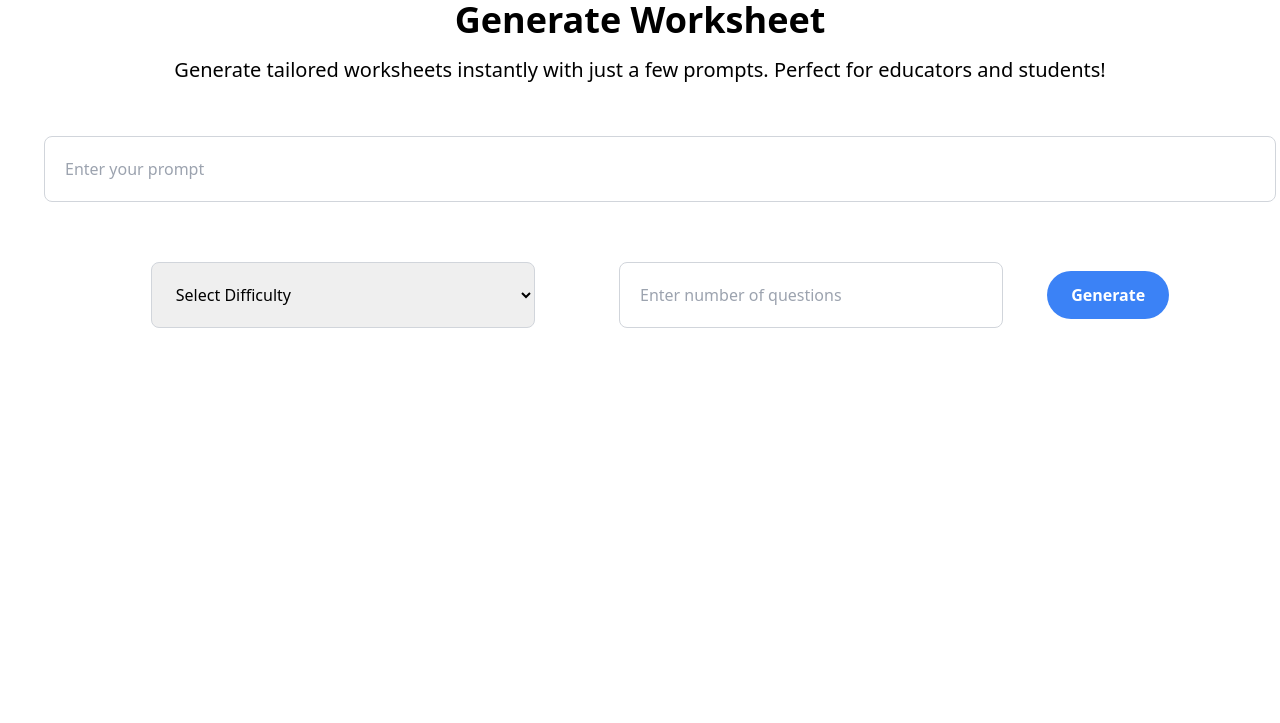
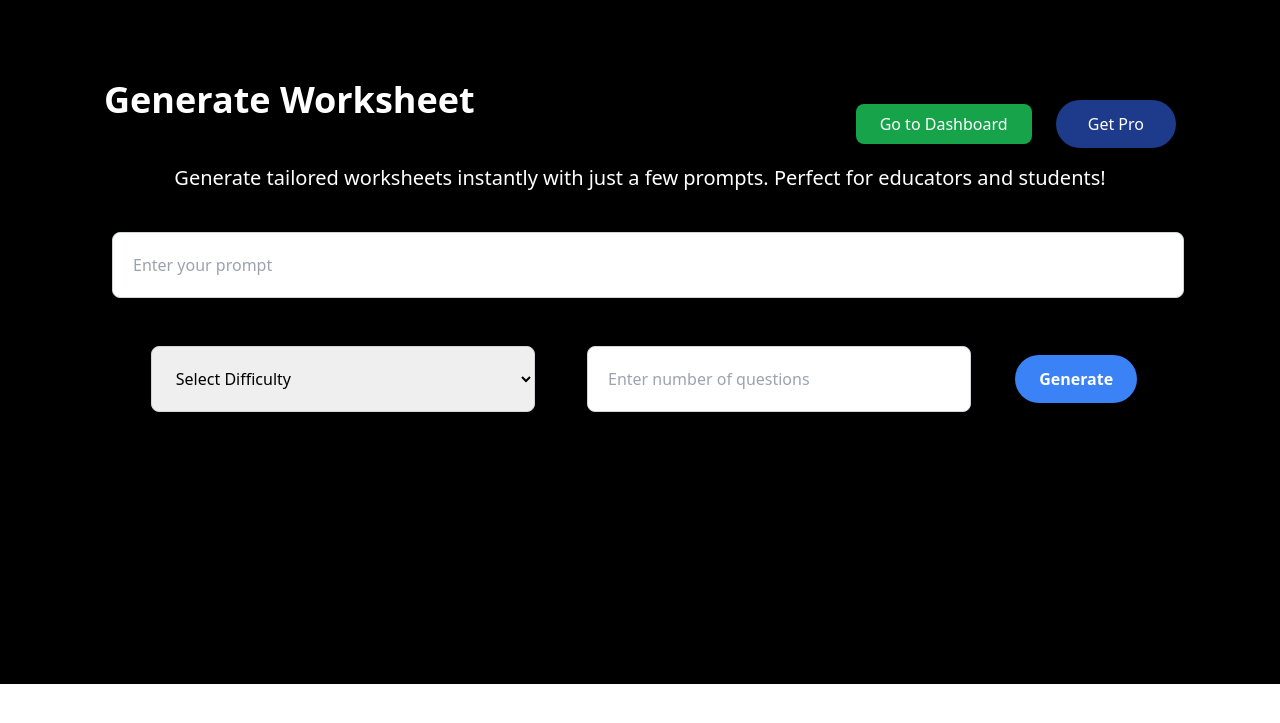
Before and after one commit to Faith-Nchang/WorkSheet.ai, a Flask app: page /generate in a window 1280 px wide. Shown: the top 723 px of the page. Run offline with Flask 3, Linux system fonts and the light colour scheme; some libraries are stand-ins or nearby versions.

Commit message:
updated UI

```diff
--- a/templates/generate.html
+++ b/templates/generate.html
@@ -4,21 +4,33 @@
 Generate Worksheet
 {% endblock %}
 
-<div class="bg-black text-white">
 
 {% block content %}
+<div class="bg-black text-white p-20">
+
 <div class="container mx-auto px-6 text-center">
-    <h1 class="text-4xl font-bold mb-4">Generate Worksheet</h1>
-    <p class="text-xl mb-8">Generate tailored worksheets instantly with just a few prompts. Perfect for educators and students!</p>
+
+    <div class="justify-between flex">
+        <h1 class="text-4xl font-bold mb-4">Generate Worksheet</h1>
+
+        <div>
+            <a href="/" class="mt-6 inline-block bg-green-600 text-white rounded-lg px-6 py-2 hover:bg-green-700 transition duration-200">Go to Dashboard</a>
+
+
+            <button class="bg-blue-900 py-3 px-8 ml-5 rounded-full hover:bg-blue-100 hover:text-black paymentBtn" id="paymentBtn" >Get Pro</button>
+
+        </div>
+    </div>
+    <p class="text-xl mb-8 mt-4">Generate tailored worksheets instantly with just a few prompts. Perfect for educators and students!</p>
 <form id="form" method="post">
-    <input id="prompt" type="text" name="prompt" placeholder="Enter your prompt" class="border border-gray-300 p-5 rounded-lg w-full m-5  ">
-    <select id="difficulty" name="difficulty" class="border border-gray-300 p-5 rounded-lg w-full m-10 max-w-sm">
+    <input id="prompt" type="text" name="prompt" placeholder="Enter your prompt" class="border border-gray-300 p-5 rounded-lg w-full m-2  ">
+    <select id="difficulty" name="difficulty" class="border border-gray-300 p-5 rounded-lg w-full m-2 max-w-sm text-black">
         <option value="" disabled selected>Select Difficulty</option>
         <option value="easy">Easy</option>
         <option value="medium">Medium</option>
         <option value="hard">Hard</option>
     </select>
-    <input id="question_count" type="number" name="question_count" placeholder="Enter number of questions" class="border border-gray-300 p-5 rounded-lg w-full m-10 max-w-sm">
+    <input id="question_count" type="number" name="question_count" placeholder="Enter number of questions" class="border border-gray-300 p-5 rounded-lg w-full m-10 max-w-sm text-black">
     <button type="submit" class="bg-blue-500 text-white font-semibold py-3 px-6 rounded-full hover:bg-blue-600 transition duration-300">Generate</button>
 </form>
 
@@ -32,7 +44,7 @@ Generate Worksheet
                 Question {{ loop.index }}: {{ item.question }}
             </div>
             <div>
-                <input type="text" name="answer" placeholder="Enter your answer" class="border border-gray-300 p-5 rounded-lg w-full m-2]">
+                <input type="text" name="answer" placeholder="Enter your answer" class="border border-gray-300 p-5 rounded-lg w-full m-2] text-black">
             </div>
             </li>
         {% endfor %}
@@ -69,8 +81,9 @@ Generate Worksheet
 // });
 </script>
 </div>
+</div>
+
 {% endblock %}
-</div>
 
 
 
--- a/templates/index.html
+++ b/templates/index.html
@@ -12,7 +12,6 @@ Worksheet AI - Generate Worksheets Effortlessly
       <h1 class="text-4xl font-bold mb-4">Create Worksheets Effortlessly with Worksheet AI</h1>
       <p class="text-xl mb-8">Generate tailored worksheets instantly with just a few prompts. Perfect for educators and students!</p>
       <a href="{{ url_for('generate') }}" class="bg-white text-blue-500 font-semibold py-3 px-6 rounded-full hover:bg-blue-100 transition duration-300">Get Started</a>
-      <button class="bg-gray-900 py-3 px-8 rounded-full hover:bg-blue-100 hover:text-black paymentBtn" id="paymentBtn" >Get Pro</button>
     </div>
   </section>
 
```
